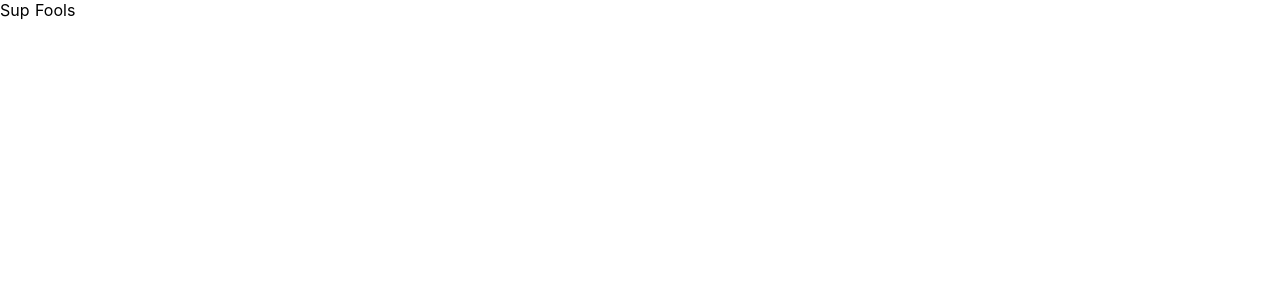
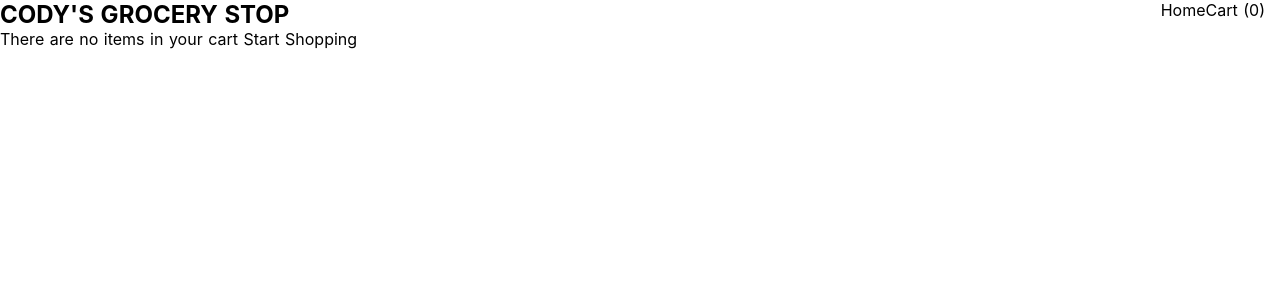
Before and after one commit to thetoemasher/grocery-store-app, a Nuxt app: page /cart in a window 1280 px wide. Shown: the top 300 px of the page. Built offline with nearby package versions, Linux system fonts and the light colour scheme.

Commit message:
converted to routes and vuex

```diff
--- a/components/Cart.vue
+++ /dev/null
@@ -1,56 +0,0 @@
-<template>
-  <div class="cart-container">
-      <div v-if="!cart.length">There are no items in your cart</div>
-      <div v-else class="cart-grid">
-        <div class="cart-items">
-          <p>Name</p>
-          <p>Category</p>
-          <p>Quantity</p>
-        </div>
-        <div v-for="item in cart" class="cart-items">
-          <p>{{item.item}}</p>
-          <p>{{item.category}}</p>
-          <p>{{item.quantity}}</p>
-          <button @click="$emit('deleteItem', item)">Delete</button>
-        </div>
-        <p>Subtotal: {{total.toFixed(2)}}</p>
-        <p>Tax: {{(total * 0.08).toFixed(2)}}</p>
-        <p>Total: {{(total * 1.08).toFixed(2)}}</p>
-        <button @click="$emit('placeOrder')">Place Order</button>
-      </div>
-  </div>
-</template>
-
-<script>
-export default {
-    props: ["cart"],
-
-    data() {
-        return {
-        }
-    },
-    computed: {
-        total() {
-            return this.cart.reduce((total, item) => total + (item.price * item.quantity), 0)
-        }
-    }
-}
-</script>
-
-<style>
-    .cart-container {
-        width: 25%;
-        position: fixed;
-        top: 0;
-        right: 0;
-        padding-top: 50px;
-    }
-
-    .cart-items {
-        width: 100%;
-        display: flex;
-        flex-direction: row;
-        justify-content: space-evenly;
-
-    }
-</style>
--- a/layouts/default.vue
+++ b/layouts/default.vue
@@ -1,8 +1,24 @@
 <template>
   <div>
+    <nav class="nav-bar">
+      <h1>CODY'S GROCERY STOP</h1>
+      <div class="links">
+        <nuxt-link to="/" >Home</nuxt-link>
+        <nuxt-link to="/cart">Cart ({{cartLength}})</nuxt-link>
+      </div>
+    </nav>
     <nuxt />
   </div>
 </template>
+<script>
+export default {
+  computed: {
+    cartLength () {
+      return this.$store.state.cart.reduce((total, item) => total + item.quantity, 0)
+    }
+  }
+}
+</script>
 
 <style>
 html {
@@ -52,4 +68,24 @@ html {
   color: #fff;
   background-color: #35495e;
 }
+
+.active-link {
+  color: red;
+  font-size: 44;
+}
+
+.nav-bar {
+  display: flex;
+  flex-direction: row;
+  justify-content: space-between;
+}
+
+.links {
+  margin-right: 15px;
+}
+
+a {
+  text-decoration: none;
+  color: black;
+}
 </style>
--- a/nuxt.config.js
+++ b/nuxt.config.js
@@ -52,5 +52,8 @@ module.exports = {
     extend(config, ctx) {
 
     }
+  },
+  router: {
+    linkExactActiveClass: 'active-link'
   }
 }
--- a/package.json
+++ b/package.json
@@ -12,7 +12,8 @@
   },
   "dependencies": {
     "cross-env": "^5.2.0",
-    "nuxt": "^2.4.0"
+    "nuxt": "^2.4.0",
+    "vuex": "^3.1.0"
   },
   "devDependencies": {
     "nodemon": "^1.18.9"
--- a/pages/cart.vue
+++ b/pages/cart.vue
@@ -1,20 +1,60 @@
 <template>
   <div class="cart-container">
-      Sup Fools
+      <div v-if="!cart.length">There are no items in your cart
+          <nuxt-link to="/">Start Shopping</nuxt-link>
+      </div>
+      <div v-else class="cart-grid">
+        <div class="cart-items">
+          <p>Name</p>
+          <p>Category</p>
+          <p>Quantity</p>
+        </div>
+        <div v-for="item in cart" class="cart-items">
+          <p>{{item.item}}</p>
+          <p>{{item.category}}</p>
+          <p>{{item.quantity}}</p>
+          <button @click="$store.commit('increaseQuantity', item)">Up</button>
+          <button @click="$store.commit('decreaseQuantity', item)">Down</button>
+          <button @click="$store.commit('deleteFromCart', item)">Delete</button>
+        </div>
+        <p>Subtotal: {{total.toFixed(2)}}</p>
+        <p>Tax: {{(total * 0.08).toFixed(2)}}</p>
+        <p>Total: {{(total * 1.08).toFixed(2)}}</p>
+        <button @click="order">Place Order</button>
+        <nuxt-link to="/">Continue Shopping</nuxt-link>
+      </div>
   </div>
 </template>
 
 <script>
 export default {
-
-    data() {
-
+    computed: {
+        cart() {
+            return this.$store.state.cart
+        },
+        total() {
+            return this.cart.reduce((total, item) => total + (item.price * item.quantity), 0)
+        },
     },
-    computed: {
-
+    methods: {
+        order() {
+            this.$store.commit('placeOrder')
+            alert(`Order has been placed! \nThank you for your purchase!`)
+            this.$router.push({path: '/'})
+        }
     }
 }
 </script>
 
 <style>
+.cart-container {
+        width: 100%;
+    }
+
+.cart-items {
+    width: 100%;
+    display: flex;
+    flex-direction: row;
+    justify-content: space-evenly;
+}
 </style>
--- a/pages/index.vue
+++ b/pages/index.vue
@@ -1,7 +1,8 @@
 <template>
   <section class="container">
     <div class="grocery-container">
-      <input v-model='search' placeholder="Search"/>
+      <nuxt-link to="/cart">Cart ({{cartQuantity}})</nuxt-link>
+      <input placeholder="Search" @keydown.enter="updateSearch"/>
         <select v-model="category">
           <option value="">Select A Category</option>
           <option v-for="category in categories" :value="category">{{category}}</option>
@@ -12,26 +13,22 @@
           <p>{{item.item}}</p>
           <p>{{item.price}}</p>
           <p>Category: {{item.category}}</p>
-          <button @click="addItemToCart(item)">Add To Cart</button>
+          <button @click="$store.commit('addToCart', item)">Add To Cart</button>
         </div>
       </div>
     </div>
-      <cart :cart="cart" @deleteItem="delteItemFromCart($event)" @placeOrder="cart=[]"/>
+      <!-- <cart :cart="cart" @deleteItem="delteItemFromCart($event)" @placeOrder="cart=[]"/> -->
   </section>
 </template>
 
 <script>
-import Cart from "~/components/Cart.vue"
 import groceryItems from "~/groceryitems.json"
 
 export default {
-  components: {
-    Cart
-  },
   data() {
     return {
       groceryItems,
-      cart: [],
+      // cart: [],
       category: "",
       search: ""
     }
@@ -56,28 +53,10 @@ export default {
         return this.groceryItems.filter(item => item.item.toLowerCase().includes(this.search.toLowerCase()))
       }
       return this.groceryItems
-    }
-  },
-  methods: {
-    addItemToCart(item) {
-      let index = this.cart.findIndex(cartItem => cartItem.item === item.item)
-      if(index === -1) {
-        item.quantity = 1
-        this.cart.push(item)
-      } else {
-        let cart = this.cart.slice()
-        cart[index].quantity += 1
-        this.cart = cart
-      }
     },
-    delteItemFromCart(item) {
-      let index = this.cart.findIndex(cartItem => cartItem.item === item.item)
-      if(item !== -1) {
-        this.cart.splice(index, 1)
-      } else {
-        alert(`${item.item} is not in your cart`)
-      }
-    }
+    cartQuantity() {
+            return this.$store.state.cart.reduce((quant,  item) => quant + item.quantity, 0)
+        }
   }
 }
 </script>
--- /dev/null
+++ b/store/index.js
@@ -0,0 +1,48 @@
+export const state = () => ({
+    cart: []
+  })
+
+  export const mutations = {
+    addToCart (state, item) {
+        let index = state.cart.findIndex(cartItem => cartItem.item === item.item)
+        if(index === -1) {
+            item.quantity = 1
+            state.cart.push(item)
+        } else {
+            let cart = state.cart.slice()
+            cart[index].quantity += 1
+            state.cart = cart
+        }
+    },
+    deleteFromCart(state, item) {
+        let index = state.cart.findIndex(cartItem => cartItem.item === item.item)
+        if(index !== -1) {
+            state.cart.splice(index, 1)
+        }
+    },
+    increaseQuantity(state, item) {
+        let index = state.cart.findIndex(cartItem => cartItem.item === item.item)
+        let cart = state.cart.slice()
+        if(index !== -1) {
+            cart[index].quantity++
+            state.cart = cart
+        }
+    },
+    decreaseQuantity(state, item) {
+        let index = state.cart.findIndex(cartItem => cartItem.item === item.item)
+        let cart = state.cart.slice()
+        if(index !== -1) {
+            let {quantity} = state.cart[index]
+            quantity--
+            if(quantity <= 0) {
+                state.cart.splice(index, 1)
+            } else {
+                cart[index].quantity = quantity
+                state.cart = cart
+            }
+        }
+    },
+    placeOrder(state) {
+        state.cart = []
+    }
+  }
```
